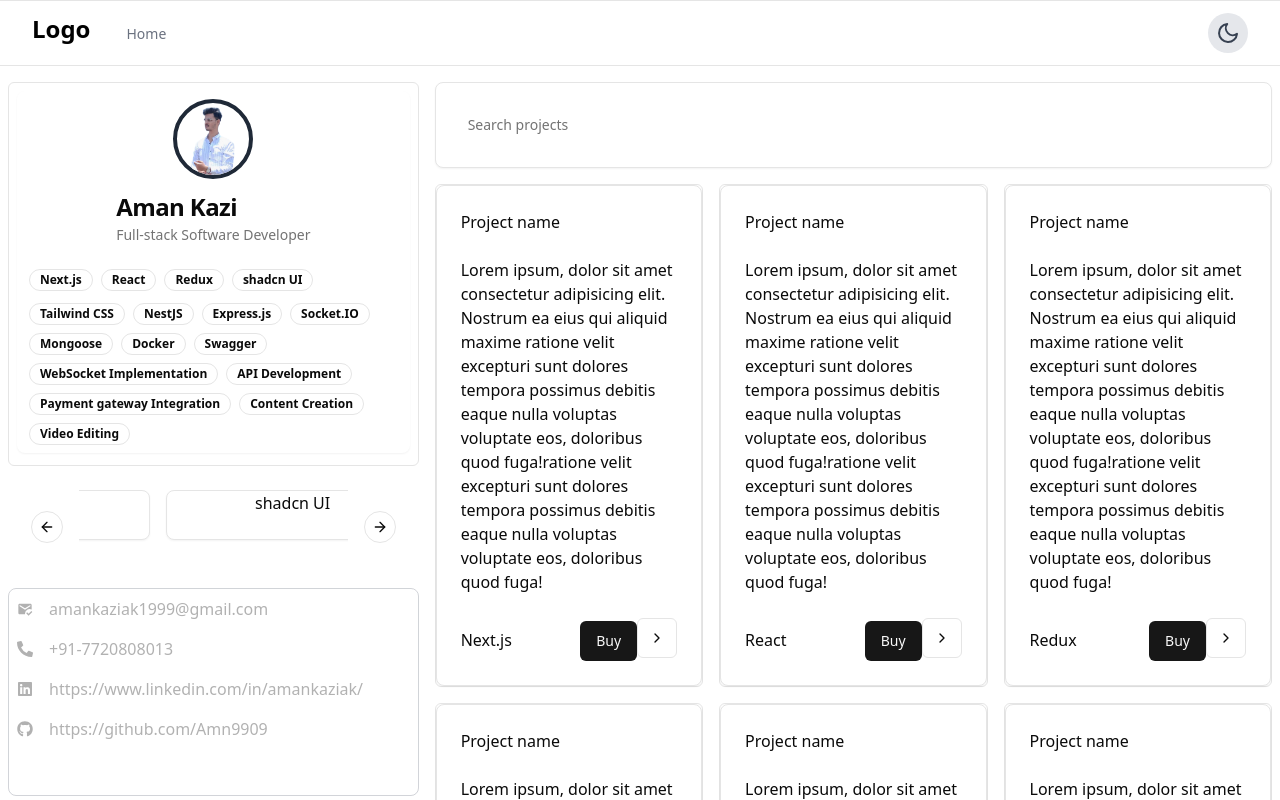
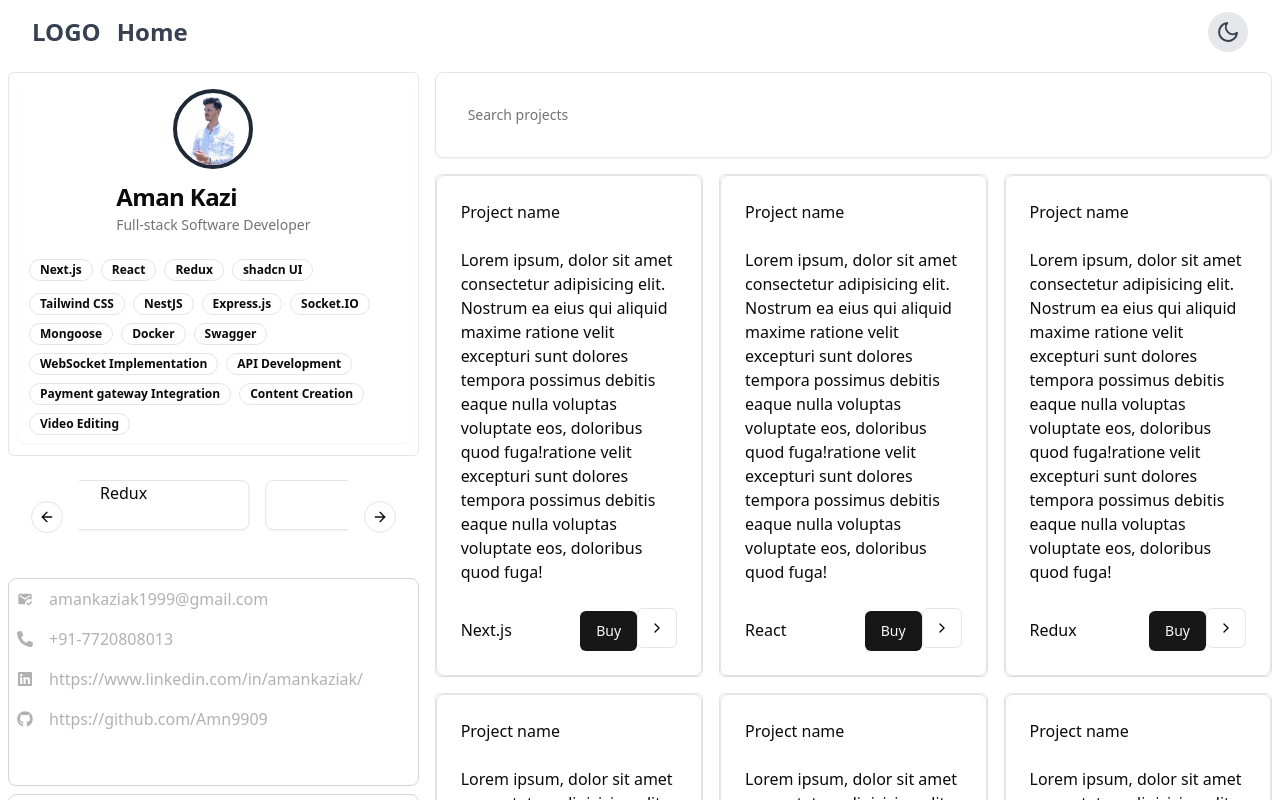
Before and after one commit to Amn9909/portfolio-amn, a Next.js app: page /home in a window 1280 px wide. Shown: the top 800 px of the page. Built offline with nearby package versions, Linux system fonts and the light colour scheme.

Commit message:
added changes for dark mode

```diff
--- a/app/(components)/Navbar.tsx
+++ b/app/(components)/Navbar.tsx
@@ -1,117 +1,44 @@
-'use client'
+'use client';
 
-import { useEffect, useState } from 'react';
 import Link from 'next/link';
 import ThemeSwitcher from '../(toggleDarkMode)/ThemeSwitcher';
 import { useTheme } from 'next-themes';
+import clsx from 'clsx';
 
 const Navbar = () => {
-
-    const links = ["Home"]
-    const [isOpen, setIsOpen] = useState(false);
-    const [currTheme, setcurrTheme] = useState("dark");
-
-    const { theme } = useTheme()
-
-    useEffect(() => {
-        setcurrTheme(theme ?? 'dark')
-    }, [theme])
-
-    const toggleMenu = () => {
-        setIsOpen(!isOpen);
-    };
+    const { theme } = useTheme();
+    const isDark = theme === 'dark';
 
     return (
-        <nav className={currTheme === 'dark' ? "bg-gray-950 text-white border-y border-white-500 mb-2" : "bg-white-800 text-black border-y border-black-500 mb-2"}>
-            <div className="max-w-7xl mx-auto px-2 sm:px-6 lg:px-8">
-                <div className="relative flex items-center justify-between h-16">
-                    <div className="absolute inset-y-0 left-0 flex items-center sm:hidden">
-                        {/* Hamburger Icon */}
-                        <button
-                            onClick={toggleMenu}
-                            type="button"
-                            className="inline-flex items-center justify-center p-2 rounded-md text-gray-400 hover:text-white hover:bg-gray-700 focus:outline-none focus:ring-2 focus:ring-offset-2 focus:ring-white"
-                            aria-controls="mobile-menu"
-                            aria-expanded={isOpen ? 'true' : 'false'}
+        <nav className={theme ==='dark' ? 'bg-gray-950 text-white border-white-500' : 'bg-white text-black border-black-500'}>
+            <div className="max-w-7xl mx-auto px-4 sm:px-6 lg:px-8 flex items-center justify-between">
+                <div className="flex items-center  h-16">
+                    {/* Home Link */}
+                    <Link
+                        href="/home"
+                        className={clsx(
+                            'text-2xl font-bold',
+                            isDark ? 'text-gray-300 hover:text-white' : 'text-gray-700 hover:text-black'
+                        )}
                     >
-                            <span className="sr-only">Open main menu</span>
-                            <svg
-                                className="block h-6 w-6"
-                                xmlns="http://www.w3.org/2000/svg"
-                                fill="none"
-                                viewBox="0 0 24 24"
-                                stroke="currentColor"
-                                aria-hidden="true"
+                        LOGO
+                    </Link>
+                    <Link
+                        href="/home"
+                        className={clsx(
+                            'text-2xl font-bold ml-4',
+                            isDark ? 'text-gray-300 hover:text-white' : 'text-gray-700 hover:text-black'
+                        )}
                     >
-                                <path
-                                    strokeLinecap="round"
-                                    strokeLinejoin="round"
-                                    strokeWidth="2"
-                                    d="M4 6h16M4 12h16M4 18h16"
-                                />
-                            </svg>
-                        </button>
-                    </div>
-                    <div className="flex-1 flex items-center justify-center sm:items-stretch sm:justify-start">
-                        <div className="flex-shrink-0">
-                            <Link href="/" className="text-2xl font-bold">
-                                Logo
+                        Home
                     </Link>
-                        </div>
-                        <div className="w-full hidden sm:block sm:ml-6">
-                            <div className="flex justify-between items-center space-x-4">
-                                <div>
-                                    {
-                                        links.map((link) =>
-                                            <Link
-                                                key={link}
-                                                href={link.toLowerCase()}
-                                                className={currTheme === 'dark' ? " text-gray-300 hover:text-white px-3 py-2 rounded-md text-sm font-medium" : " text-gray-500 hover:text-black px-3 py-2 rounded-md text-sm font-medium"}
-                                            >
-                                                {link}
-                                            </Link>)
-                                    }
+
+                    {/* Theme Switcher */}
                 </div>
                 <div>
                     <ThemeSwitcher />
                 </div>
             </div>
-                        </div>
-                    </div>
-                </div>
-            </div>
-
-            {/* Mobile Menu */}
-            {isOpen && (
-                <div className="sm:hidden" id="mobile-menu">
-                    <div className="px-2 pt-2 pb-3 space-y-1">
-                        <Link
-                            href="/home"
-                            className=" hover:text-white block px-3 py-2 rounded-md text-base font-medium"
-                        >
-                            Home
-                        </Link>
-                        <Link
-                            href="/about"
-                            className=" hover:text-white block px-3 py-2 rounded-md text-base font-medium"
-                        >
-                            About
-                        </Link>
-                        <Link
-                            href="/services"
-                            className=" hover:text-white block px-3 py-2 rounded-md text-base font-medium"
-                        >
-                            Services
-                        </Link>
-                        <Link
-                            href="/contact"
-                            className=" hover:text-white block px-3 py-2 rounded-md text-base font-medium"
-                        >
-                            Contact
-                        </Link>
-                    </div>
-                </div>
-            )}
         </nav>
     );
 };
```
Lines whose indentation alone changed are shown as unchanged.
